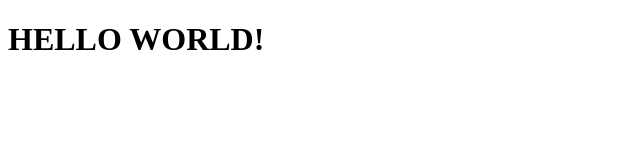
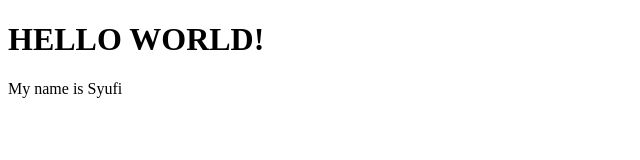
Before and after one commit to miikail/my-newbie-repo, a plain HTML site: page index.html in a window 1280 px wide. Shown: the whole page, without its empty margins (0-640 px from the left). Drawn offline with Linux system fonts and the light colour scheme.

Commit message:
my second change?

```diff
--- a/index.html
+++ b/index.html
@@ -7,6 +7,7 @@
 </head>
 <body>
     <h1> HELLO WORLD! </h1>
+    <p> My name is Syufi </p>
 
 </body>
 </html>
```
